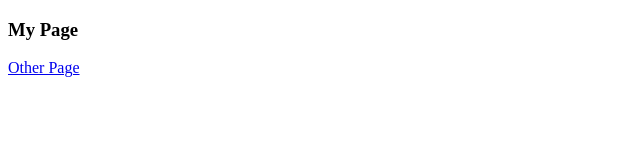
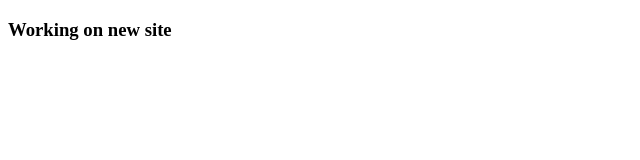
Before and after one commit to BertCatsburg/BertCatsburg.github.io, a plain HTML site: page index.html in a window 1280 px wide. Shown: the whole page, without its empty margins (0-640 px from the left). Drawn offline with Linux system fonts and the light colour scheme.

Commit message:
First Try

```diff
--- a/index.html
+++ b/index.html
@@ -5,8 +5,8 @@
 
 <body>
 
-<h3>My Page</h3>
+<h3>Working on new site</h3>
 
-<a href="other_page.html">Other Page</a>
+
 </body>
 </html>
```
Also changed, not shown: other_page.html (deleted, +0 -10 lines).
